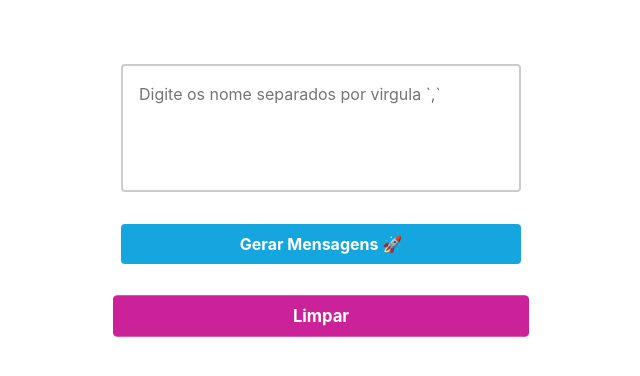
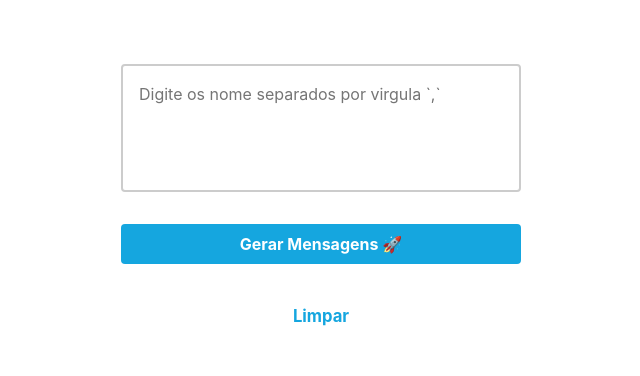
Before and after one commit to wgoulaart/say-happy, a plain HTML site: page src/index.html in a window 1280 px wide. In both pictures the pointer is over the button "Limpar". Shown: the whole page, without its empty margins (319-959 px from the left). Drawn offline with Linux system fonts and the light colour scheme.

Commit message:
update(global.css): remove hover and fixing hover button-outline

```diff
--- a/src/styles/global.css
+++ b/src/styles/global.css
@@ -68,15 +68,13 @@ a {
   transform: scale(1.04);
 }
 
-.c-button--outline {
+.c-button--outline,
+.c-button--outline:hover {
   background: #fff;
   color: rgba(21, 166, 223, 1);
-}
-.c-button--outline:hover {
-  background-color: #c29;
-  color: #fff;
 }
 
 .container {
   max-width: 400px;
+  font-size: 0.8rem;
 }
```
Also changed, not shown: 1 other file.
